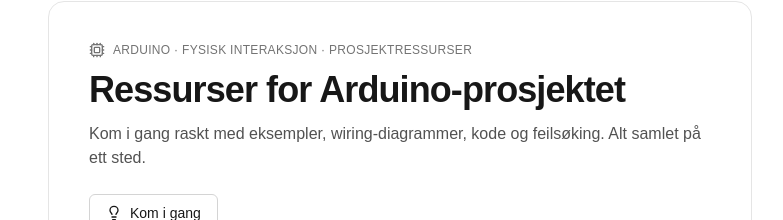
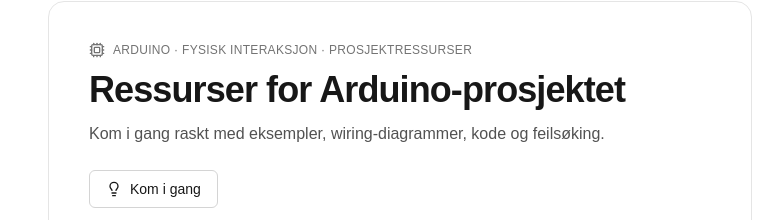
Before and after one commit to gjermundmyrvang/arduinoresources, a Next.js app: page / in a window 1280 px wide. Shown: the part 87-307 px from the top of the page, without its empty margins (240-1023 px from the left). Built offline with nearby package versions, Linux system fonts and the light colour scheme; no server answers; the database is empty.

Commit message:
small text change in hero

```diff
--- a/src/app/components/hero.tsx
+++ b/src/app/components/hero.tsx
@@ -1,5 +1,5 @@
+import { CircuitBoard, Cpu, Lightbulb } from "lucide-react";
 import Link from "next/link";
-import { Cpu, ArrowRight, Lightbulb, Bug, CircuitBoard } from "lucide-react";
 
 export default function Hero() {
   return (
@@ -16,7 +16,6 @@
 
         <p className="mt-3 max-w-2xl text-neutral-600">
           Kom i gang raskt med eksempler, wiring-diagrammer, kode og feilsøking.
-          Alt samlet på ett sted.
         </p>
 
         <div className="mt-6 flex flex-col gap-3 sm:flex-row sm:items-center">
```
